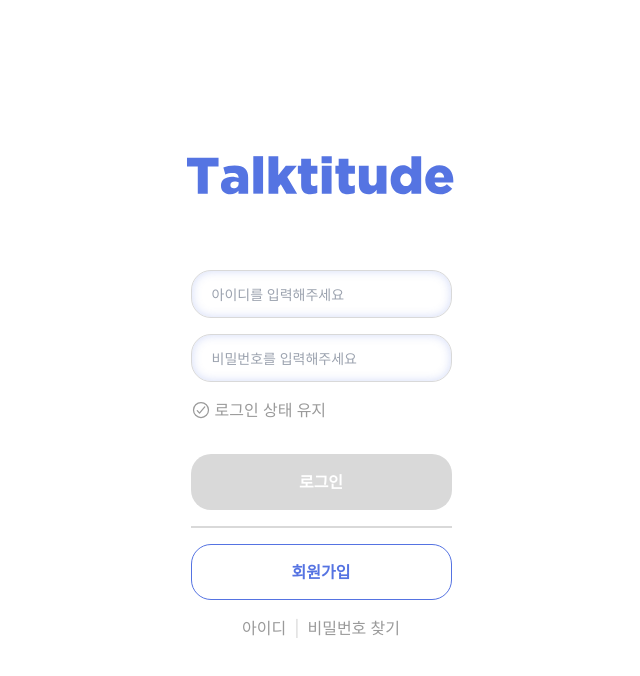
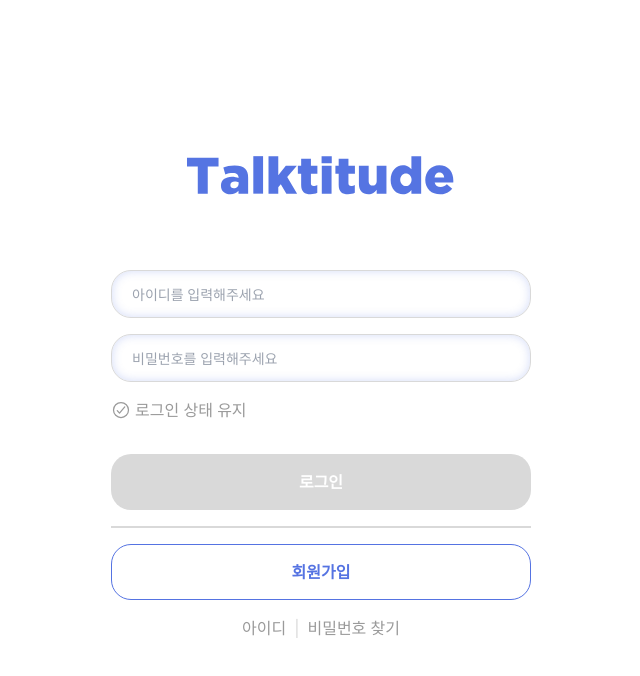
Before and after one commit to Talktitude/talktitude-agent-FE, a Next.js app: page /login in a window 1280 px wide. Shown: the top 676 px of the page, without its empty margins (319-959 px from the left). Built offline with nearby package versions, Linux system fonts and the light colour scheme; a web font is replaced by a local one.

Commit message:
fix: 로그인 페이지 너비 스타일 오류 해결 (#41)

```diff
--- a/src/app/(auth)/login/page.tsx
+++ b/src/app/(auth)/login/page.tsx
@@ -18,9 +18,9 @@ export default function LoginPage() {
   } = useLoginForm();
 
   return (
-    <div className="min-h-screen flex flex-col items-center justify-center gap-16">
+    <div className="h-screen flex flex-col justify-center items-center gap-16">
       <Logo />
-      <div>
+      <div className="w-full max-w-[420px]">
         <LoginForm
           loginFormData={loginFormData}
           onLoginChange={handleLoginChange}
--- a/src/components/auth/login/LoginForm.tsx
+++ b/src/components/auth/login/LoginForm.tsx
@@ -15,7 +15,7 @@ const LoginForm = ({
   loginErrorMessage,
 }: LoginFormPropsType) => {
   return (
-    <div className="w-full max-w-[420px]">
+    <div className="w-full">
       <form onSubmit={onSubmit} className="flex flex-col gap-4">
         <InputField
           placeholder={LOGIN_PLACEHOLDERS.ID_INPUT}
```
